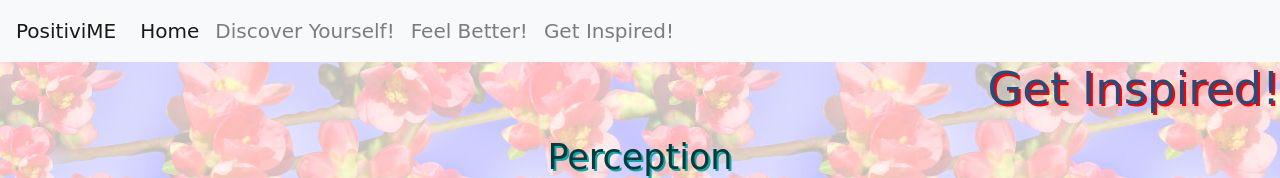
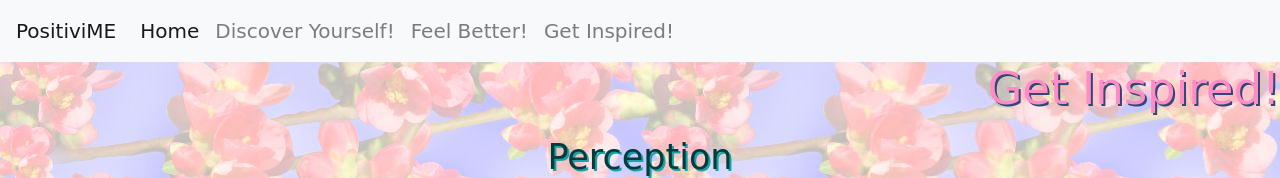
Before and after one commit to keyamahtani/PositiviME, a plain HTML site: page getinspired.html in a window 1280 px wide. Shown: the top 178 px of the page. Drawn offline with nearby package versions, Linux system fonts and the light colour scheme; a web font is replaced by a local one.

Commit message:
Update inspiredstylesheet.css

```diff
--- a/inspiredstylesheet.css
+++ b/inspiredstylesheet.css
@@ -9,8 +9,8 @@ body {
 }
 
 h1 {
-  color: #2e4975;
-  text-shadow: 2px 2px #ff0000;
+  color: #ff8cc5;
+  text-shadow: 2px 2px #2e4975;
   font-size: 45px;
   font-family: 'Galada', cursive;
 }
```
